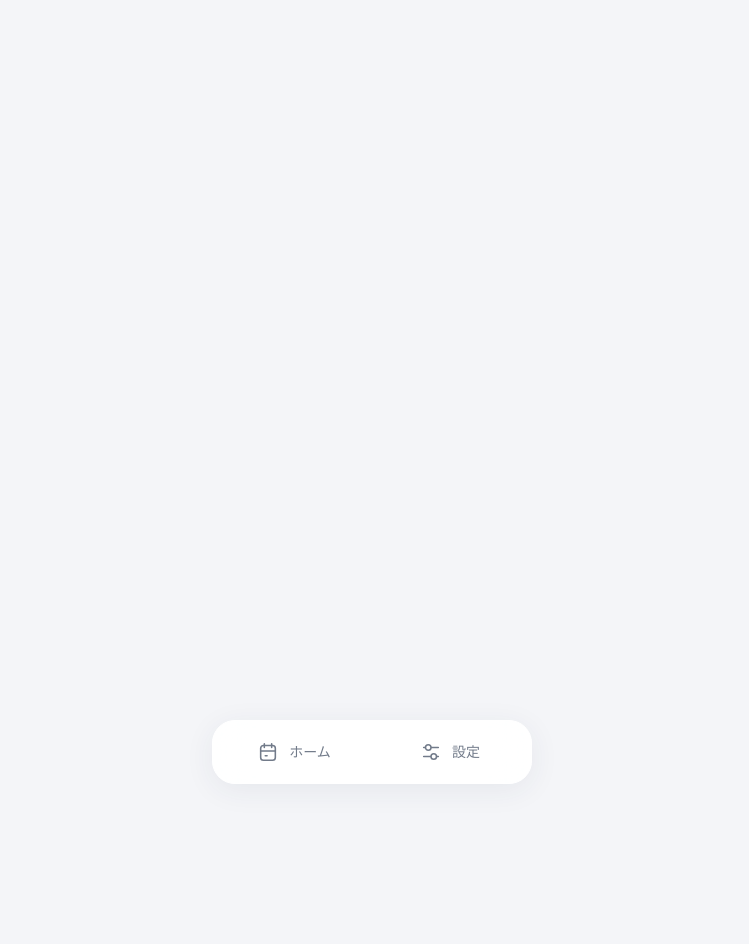
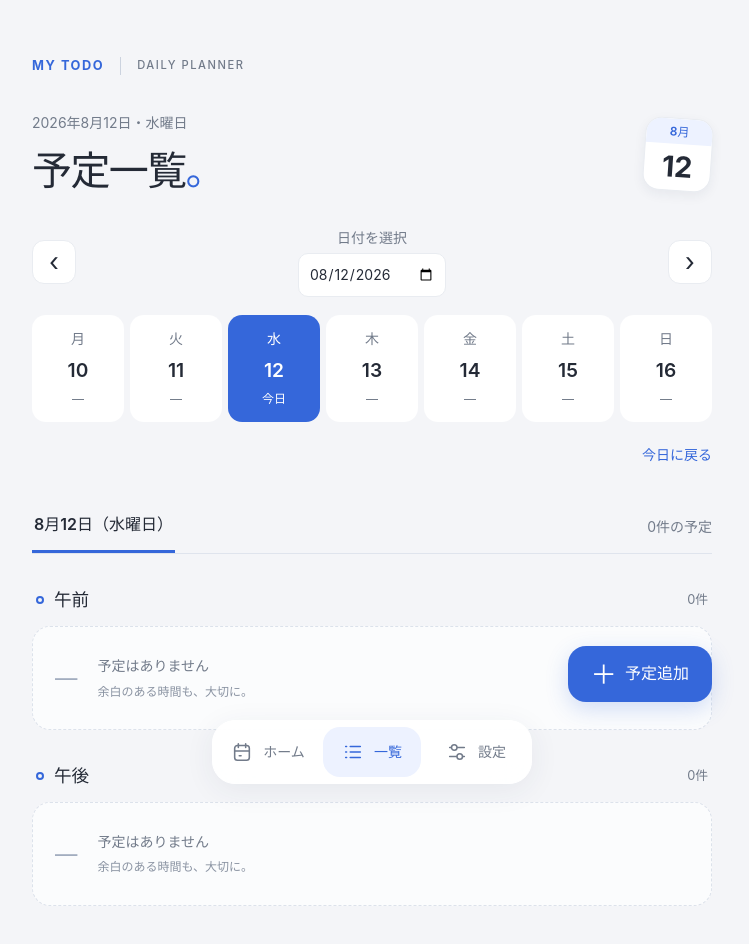
Before and after one commit to cucumber1117/App12_MYTODO, a React (Vite) app: page /list in a window 1280 px wide. Before the commit this address had no page. Shown: the top 944 px of the page, without its empty margins (268-1017 px from the left). Before the commit the page ends 800 px from the top, so only its background shows below. Built offline with nearby package versions, Linux system fonts and the light colour scheme.

Commit message:
予定一覧追加

```diff
--- a/src/App.jsx
+++ b/src/App.jsx
@@ -16,7 +16,8 @@ function App() {
   return (
     <>
       <Routes>
-        <Route path="/" element={<Home periodSettings={periodSettings} />} />
+        <Route path="/" element={<Home key="home" periodSettings={periodSettings} />} />
+        <Route path="/list" element={<Home key="list" periodSettings={periodSettings} isDateList />} />
         <Route path="/todo" element={<Navigate to="/" replace />} />
         <Route path="/setting" element={<Setting periodSettings={periodSettings} onPeriodSettingsChange={updatePeriodSettings} />}/>
       </Routes>
--- a/src/component/Footer/Footer.jsx
+++ b/src/component/Footer/Footer.jsx
@@ -8,6 +8,10 @@ function Footer() {
             <svg viewBox="0 0 24 24" aria-hidden="true"><rect x="4" y="5" width="16" height="16" rx="3"/><path d="M8 3v4m8-4v4M4 11h16m-11 5h2"/></svg>
             ホーム
             </NavLink>
+            <NavLink className={({ isActive }) => `${styles.footerLink} ${isActive ? styles.active : ''}`} to="/list">
+            <svg viewBox="0 0 24 24" aria-hidden="true"><path d="M9 6h11M9 12h11M9 18h11M4 6h1M4 12h1M4 18h1"/></svg>
+            一覧
+            </NavLink>
             <NavLink className={({ isActive }) => `${styles.footerLink} ${isActive ? styles.active : ''}`} to="/setting">
             <svg viewBox="0 0 24 24" aria-hidden="true"><path d="M4 7h16M4 17h16"/><circle cx="9" cy="7" r="3"/><circle cx="15" cy="17" r="3"/></svg>
             設定
--- a/src/component/Footer/Footer.module.css
+++ b/src/component/Footer/Footer.module.css
@@ -4,3 +4,4 @@
 .footerLink svg circle { fill: white; }
 .active { background: var(--accent-soft); color: var(--accent); }
 .footerLink:hover { color: var(--accent); }
+@media (max-width: 380px) { .footerLink { gap: 5px; } .footerLink svg { width: 19px; height: 19px; } }
--- /dev/null
+++ b/src/pages/Home/DatePicker.jsx
@@ -0,0 +1,40 @@
+import { formatDate, parseDate, shiftDate } from './dates.js';
+import styles from './DatePicker.module.css';
+
+export default function DatePicker({ selectedDate, onSelect, todos }) {
+    const today = formatDate(new Date());
+    // Keep the selected day visible in a Monday–Sunday week.
+    const monday = shiftDate(selectedDate, -((parseDate(selectedDate).getDay() + 6) % 7));
+    const days = Array.from({ length: 7 }, (_, index) => shiftDate(monday, index));
+
+    return (
+        <div className={styles.picker}>
+            <div className={styles.controls}>
+                <button type="button" onClick={() => onSelect(shiftDate(selectedDate, -7))} aria-label="前の週">‹</button>
+                <label className={styles.dateLabel}>
+                    <span>日付を選択</span>
+                    <input type="date" aria-label="表示する日付" value={selectedDate}
+                        onChange={(event) => { if (event.target.value) onSelect(event.target.value); }} />
+                </label>
+                <button type="button" onClick={() => onSelect(shiftDate(selectedDate, 7))} aria-label="次の週">›</button>
+            </div>
+            <div className={styles.week} aria-label="日付と曜日">
+                {days.map((day) => {
+                    const date = parseDate(day);
+                    const count = todos.filter((todo) => todo.date === day).length;
+                    const weekday = new Intl.DateTimeFormat('ja-JP', { weekday: 'short' }).format(date);
+                    return (
+                        <button type="button" key={day} onClick={() => onSelect(day)}
+                            className={`${styles.day} ${day === selectedDate ? styles.selected : ''}`}
+                            aria-pressed={day === selectedDate}
+                            aria-label={`${date.getMonth() + 1}月${date.getDate()}日 ${weekday}曜日、${count}件の予定${day === today ? '、今日' : ''}`}>
+                            <span>{weekday}</span><strong>{date.getDate()}</strong>
+                            <small>{day === today ? '今日' : count ? `${count}件` : '—'}</small>
+                        </button>
+                    );
+                })}
+            </div>
+            <button type="button" className={styles.today} onClick={() => onSelect(today)}>今日に戻る</button>
+        </div>
+    );
+}
--- /dev/null
+++ b/src/pages/Home/DatePicker.module.css
@@ -0,0 +1,15 @@
+.picker { margin: 24px 0; }
+.controls { display: flex; align-items: center; justify-content: space-between; gap: 12px; margin-bottom: 18px; }
+.controls > button { width: 44px; height: 44px; flex-shrink: 0; border: 1px solid var(--border); border-radius: 12px; background: white; color: var(--text-h); font-size: 1.6rem; }
+.dateLabel { display: flex; flex-direction: column; gap: 4px; min-width: 0; font-size: .875rem; color: var(--text); text-align: center; }
+.dateLabel input { max-width: 100%; min-width: 0; min-height: 44px; padding: 6px 10px; border: 1px solid var(--border); border-radius: 10px; background: white; color: var(--text-h); }
+.week { display: grid; grid-template-columns: repeat(7, minmax(0, 1fr)); gap: 6px; }
+.day { display: flex; flex-direction: column; align-items: center; gap: 4px; padding: 12px 2px; border: 1px solid transparent; border-radius: 14px; color: var(--text); background: white; }
+.day > span { font-size: .875rem; }
+.day strong { font-size: 1.2rem; color: var(--text-h); font-weight: 600; }
+.day small { font-size: .75rem; }
+.day:hover { border-color: var(--accent); }
+.selected { background: var(--accent); color: white; }
+.selected strong { color: white; }
+.today { display: block; margin: 12px 0 0 auto; min-height: 44px; padding: 8px 0 8px 12px; border: 0; background: none; color: var(--accent); font-size: .875rem; }
+@media (max-width: 380px) { .week { gap: 3px; } .day { border-radius: 10px; } }
--- a/src/pages/Home/Home.jsx
+++ b/src/pages/Home/Home.jsx
@@ -2,8 +2,10 @@ import { useState } from 'react';
 import styles from './Home.module.css'
 import BottomSheet from '../../component/BottomSheet/BottomSheet.jsx';
 import { getEnabledPeriods, getDisplayPeriod, getPeriodFromTime } from './periods.js';
+import DatePicker from './DatePicker.jsx';
+import { formatDate, parseDate } from './dates.js';
 
-function Home({ periodSettings }) {
+function Home({ periodSettings, isDateList = false }) {
     const enabledPeriods = getEnabledPeriods(periodSettings);
 
     const [todos, setTodos] = useState(() => {
@@ -11,22 +13,15 @@ function Home({ periodSettings }) {
         return savedTodos ? JSON.parse(savedTodos) : [];
     });
 
-    const getToday= () => {
-        const today = new Date();
-        const year = today.getFullYear();
-        const month =String(today.getMonth()+1).padStart(2,'0');
-        const day =String(today.getDate()).padStart(2,'0');
-        return `${year}-${month}-${day}`;
-    };
-
-    const selectedDate = getToday();
-    const today = new Date();
-    const dateLabel = new Intl.DateTimeFormat('ja-JP', { month: 'long', day: 'numeric' }).format(today);
-    const weekday = new Intl.DateTimeFormat('ja-JP', { weekday: 'long' }).format(today);
+    const [browsedDate, setBrowsedDate] = useState(() => formatDate(new Date()));
+    const selectedDate = isDateList ? browsedDate : formatDate(new Date());
+    const date = parseDate(selectedDate);
+    const dateLabel = new Intl.DateTimeFormat('ja-JP', { year: 'numeric', month: 'long', day: 'numeric' }).format(date);
+    const weekday = new Intl.DateTimeFormat('ja-JP', { weekday: 'long' }).format(date);
     const [isAdding, setIsAdding] = useState(false);
     const [selectedTodo, setSelectedTodo] = useState(null);
     const [inputText, setInputText] = useState('');
-    const [inputDate, setInputDate] = useState(getToday);
+    const [inputDate, setInputDate] = useState(selectedDate);
     const [inputPeriod, setInputPeriod] = useState(enabledPeriods[0]);
     const [isTimeEnabled, setIsTimeEnabled] = useState(false);
     const [inputTime, setInputTime] = useState('');
@@ -47,7 +42,8 @@ function Home({ periodSettings }) {
         setTodos(newTodos);
         setMessage(`${inputDate}の予定を追加しました。`);
         setInputText('');
-        setInputDate(getToday());
+        if (isDateList) setBrowsedDate(inputDate);
+        setInputDate(selectedDate);
         setInputPeriod(enabledPeriods[0]);
         setIsTimeEnabled(false);
         setInputTime('');
@@ -64,16 +60,17 @@ function Home({ periodSettings }) {
                 <header className={styles.pageHeader}>
                     <p className={styles.eyebrow}>MY TODO <span>DAILY PLANNER</span></p>
                     <div className={styles.headingRow}>
-                        <div><p className={styles.dateLabel}>{dateLabel}・{weekday}</p><h1 className={styles.title}>今日の予定<span>。</span></h1></div>
-                        <div className={styles.calendarBadge} aria-hidden="true"><span>{today.getMonth() + 1}月</span><strong>{today.getDate()}</strong></div>
+                        <div><p className={styles.dateLabel}>{dateLabel}・{weekday}</p><h1 className={styles.title}>{isDateList ? '予定一覧' : '今日の予定'}<span>。</span></h1></div>
+                        <div className={styles.calendarBadge} aria-hidden="true"><span>{date.getMonth() + 1}月</span><strong>{date.getDate()}</strong></div>
                     </div>
-                    <div className={styles.summary}><span>今日</span><p>{selectedTodos.length}件の予定</p></div>
+                    {isDateList && <DatePicker selectedDate={selectedDate} todos={todos} onSelect={(value) => { setBrowsedDate(value); setMessage(''); }} />}
+                    <div className={styles.summary}><span>{isDateList ? `${date.getMonth() + 1}月${date.getDate()}日（${weekday}）` : '今日'}</span><p>{selectedTodos.length}件の予定</p></div>
                 </header>
                 <button
                     className={styles.addButton}
                     type="button"
                     aria-haspopup="dialog"
-                    onClick={() => setIsAdding(true)}
+                    onClick={() => { setInputDate(selectedDate); setIsAdding(true); }}
                 >
                     <span aria-hidden="true">＋</span> 予定追加
                 </button>
--- /dev/null
+++ b/src/pages/Home/dates.js
@@ -0,0 +1,14 @@
+export function formatDate(date) {
+    return `${date.getFullYear()}-${String(date.getMonth() + 1).padStart(2, '0')}-${String(date.getDate()).padStart(2, '0')}`;
+}
+
+export function parseDate(value) {
+    const [year, month, day] = value.split('-').map(Number);
+    return new Date(year, month - 1, day, 12);
+}
+
+export function shiftDate(value, days) {
+    const date = parseDate(value);
+    date.setDate(date.getDate() + days);
+    return formatDate(date);
+}
```
